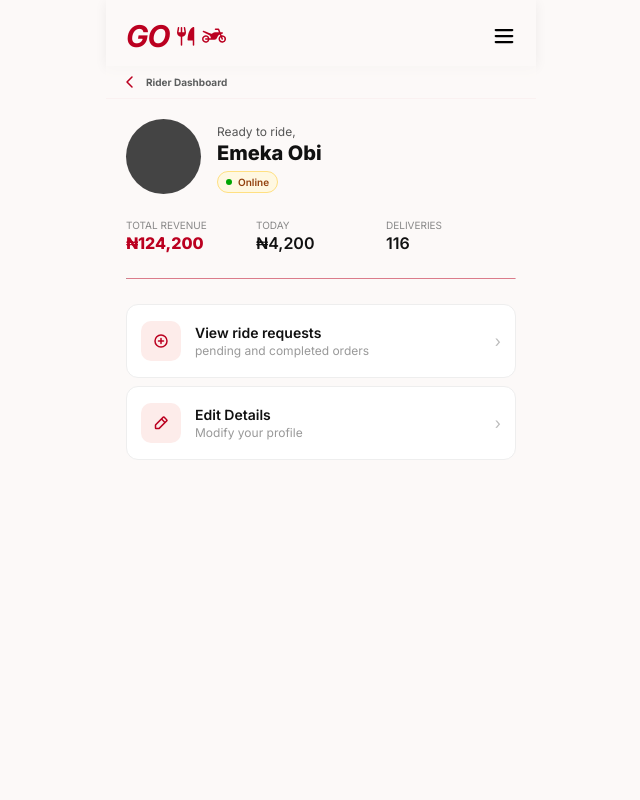
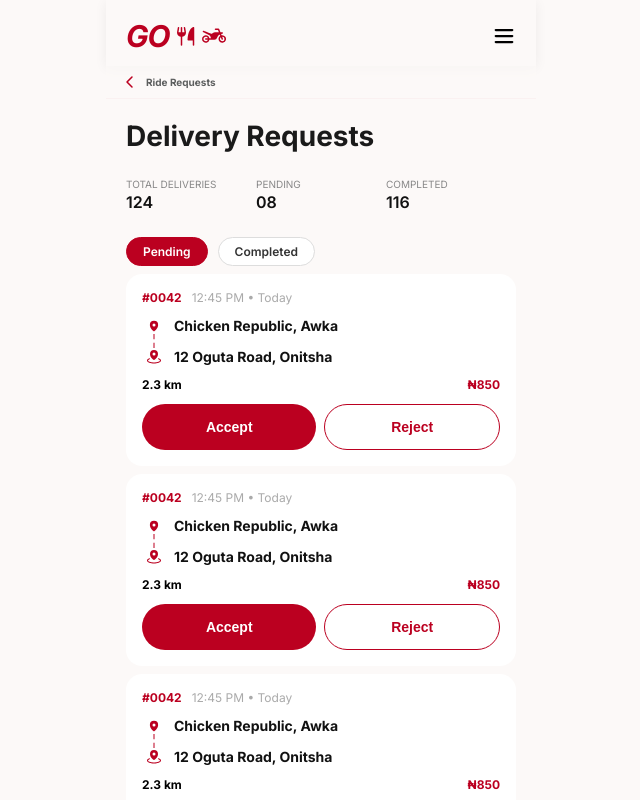
Before and after one commit to Kinsleeey/Go, a React (Vite) app: page / in a window 1280 px wide. Shown: the top 800 px of the page, without its empty margins (319-959 px from the left). Built offline with nearby package versions, Linux system fonts and the light colour scheme.

Commit message:
ride requests

```diff
--- a/src/App.jsx
+++ b/src/App.jsx
@@ -23,7 +23,7 @@ import RiderDashboard from './RidersUI/RiderDashboard';
 
 
 function App() {
-  const [ currPage, setCurrPage ] = useState("riderdashboard")
+  const [ currPage, setCurrPage ] = useState("completed")
 
   function handleNav(page) {
       setCurrPage(page);
@@ -57,6 +57,7 @@ function App() {
       <ResturantOrderHistory current={currPage} navFunction={handleNav} />
       <ResturantOrderHistoryDetails current={currPage} navFunction={handleNav}/>
       <RiderDashboard current={currPage} navFunction={handleNav} />
+      <Completed current={currPage} navFunction={handleNav}/>
     </>
   )
 }
--- a/src/RidersUI/RideRequests.jsx
+++ b/src/RidersUI/RideRequests.jsx
@@ -1,6 +1,7 @@
 import Button from '../components/Button';
 import Subheader from '../components/Subheader';
 import Tag from '../components/Tag';
+import { RideRequestCard } from '../components/Card';
 import '../style.css';
 
 export default function Completed (props) {
@@ -8,6 +9,74 @@ export default function Completed (props) {
         return (
             <>
                 <Subheader text="Ride Requests" click={() => props.navFunction("riderdashboard")}/>
+                <div className='page'>
+                    <div style={{width: '100%'}}><h1 style={{fontSize: '28px'}}>Delivery Requests</h1></div>
+                    <div className='innerpage'>
+                        <div className="stats" style={{width: '100%'}}>
+                        <div className='stat'>
+                            <div className="stat-label">TOTAL DELIVERIES</div>
+                            <div className="stat-value">124</div>
+                        </div>
+
+                        <div className='stat'>
+                            <div className="stat-label">PENDING</div>
+                            <div className="stat-value">08 </div>
+                        </div>
+                        <div className='stat'>
+                            <div className="stat-label">COMPLETED</div>
+                            <div className="stat-value">116 </div>
+                        </div>
+                    </div>
+                    </div>
+                    <div className='innerpage'>
+                        <div className="tabs">
+                            <div className="chip active">Pending</div>
+                            <div className="chip">Completed</div>
+                        </div>
+
+                        <RideRequestCard
+                            orderNum="0042"
+                            time="12:45 PM"
+                            date="Today"
+                            start="Chicken Republic, Awka"
+                            stop="12 Oguta Road, Onitsha"
+                            distance="2.3"
+                            price="850"
+                            showBtn={true}
+                        />
+                        <RideRequestCard
+                            orderNum="0042"
+                            time="12:45 PM"
+                            date="Today"
+                            start="Chicken Republic, Awka"
+                            stop="12 Oguta Road, Onitsha"
+                            distance="2.3"
+                            price="850"
+                            showBtn={true}
+                        />
+                            <RideRequestCard
+                            orderNum="0042"
+                            time="12:45 PM"
+                            date="Today"
+                            start="Chicken Republic, Awka"
+                            stop="12 Oguta Road, Onitsha"
+                            distance="2.3"
+                            price="850"
+                            showBtn={true}
+                        />
+                        <RideRequestCard
+                            orderNum="0042"
+                            time="12:45 PM"
+                            date="Today"
+                            start="Chicken Republic, Awka"
+                            stop="12 Oguta Road, Onitsha"
+                            distance="2.3"
+                            price="850"
+                            showBtn={true}
+                        />
+
+                    </div>
+                </div>
             </>
         )
     }
--- a/src/components/Card.jsx
+++ b/src/components/Card.jsx
@@ -1,5 +1,5 @@
 import '.././style.css';
-import { CrementButton, RoundButton } from './Button';
+import Button, { CrementButton, RoundButton } from './Button';
 
 export function ResturantCard (props) {
 
@@ -93,3 +93,36 @@ export function OptionCard (props) {
 
     )
 }
+
+
+export function RideRequestCard (props) {
+    return (
+        <div class="card">
+            <div class="card-header">
+                <span class="order-id">#{props.orderNum}</span>
+                <span class="order-time">{props.time} • {props.date}</span>
+            </div>
+            <div class="route">
+                <div class="route-row">
+                    <svg xmlns="http://www.w3.org/2000/svg" width="16" height="12" fill="#bb0020" viewBox="0 0 256 256"><path d="M128,16a88.1,88.1,0,0,0-88,88c0,75.3,80,132.17,83.41,134.55a8,8,0,0,0,9.18,0C136,236.17,216,179.3,216,104A88.1,88.1,0,0,0,128,16Zm0,56a32,32,0,1,1-32,32A32,32,0,0,1,128,72Z"></path></svg>
+                    <p>{props.start}</p>
+                </div>
+                <div class="route-line"></div>
+                <div class="route-row">
+                    <svg xmlns="http://www.w3.org/2000/svg" width="16" height="16" fill="#bb0020" viewBox="0 0 256 256"><path d="M124,175a8,8,0,0,0,7.94,0c2.45-1.41,60-35,60-94.95A64,64,0,0,0,64,80C64,140,121.58,173.54,124,175ZM128,56a24,24,0,1,1-24,24A24,24,0,0,1,128,56ZM240,184c0,31.18-57.71,48-112,48S16,215.18,16,184c0-14.59,13.22-27.51,37.23-36.37a8,8,0,0,1,5.54,15C42.26,168.74,32,176.92,32,184c0,13.36,36.52,32,96,32s96-18.64,96-32c0-7.08-10.26-15.26-26.77-21.36a8,8,0,0,1,5.54-15C226.78,156.49,240,169.41,240,184Z"></path></svg>
+                    <p>{props.stop}</p>
+                </div>
+            </div>
+            <div class="meta">
+                <span class="km">{props.distance} km</span>
+                <span class="price">₦{props.price}</span>
+            </div>
+            {props.showBtn &&
+            <div style={{display: 'flex', gap: '8px'}}>
+                <Button btn='red-btn' title='Accept'/>
+                <Button btn='white-btn' title="Reject"/>
+            </div>
+            }
+        </div>
+    )
+}
--- a/src/style.css
+++ b/src/style.css
@@ -1210,3 +1210,73 @@
       color: #111;
       margin-bottom: 4px;
     }
+
+/* ///////////////////////RIDE REQUESTS///////////////////////////// */
+ .card {
+      background: #fff;
+      border-radius: 16px;
+      padding: 16px;
+      display: flex;
+      flex-direction: column;
+      gap: 12px;
+    }
+
+    .card-header {
+      display: flex;
+      align-items: center;
+      gap: 10px;
+      font-size: 12px;
+    }
+
+    .order-id {
+      font-size: 12px;
+      font-weight: 700;
+      color: var(--red);
+    }
+
+    .order-time {
+      color: #aaa;
+    }
+
+    .route {
+      display: flex;
+      flex-direction: column;
+      padding-left: 4px;
+    }
+
+    .route-row {
+      display: flex;
+      align-items: center;
+      gap: 12px;
+      font-size: 14px;
+      font-weight: 700;
+      color: #111;
+    }
+
+
+
+    /* dashed line between dot and pin */
+    .route-line {
+      width: 2px;
+      height: 14px;
+      border-left: 2px dashed var(--border-red);
+      margin-left: 7px;
+    }
+
+    .meta {
+      display: flex;
+      align-items: center;
+      justify-content: space-between;
+    }
+
+    .km {
+      font-size: 12px;
+      font-weight: 700;
+      color: black;
+    }
+
+    .price {
+      font-size: 12px;
+      font-weight: 700;
+      color: var(--red);
+    }
```
